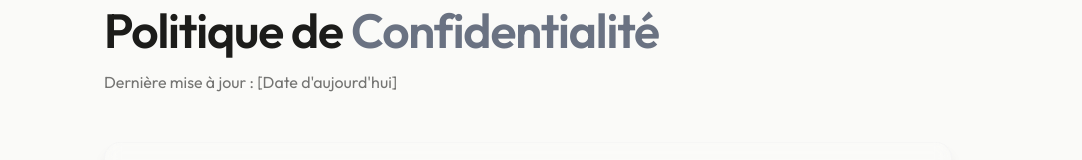
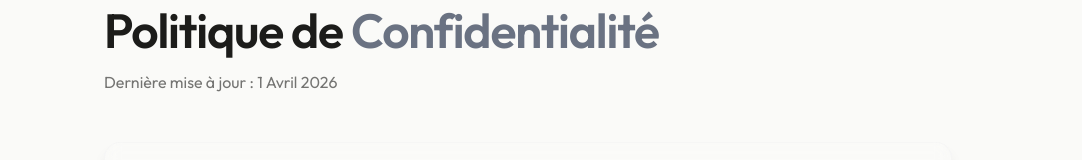
Before and after one commit to SZR693/R.M-Web, a React (Vite) app: page /politique-de-confidentialite in a window 1280 px wide. Shown: the part 170-330 px from the top of the page, without its empty margins (112-1194 px from the left). Built offline with nearby package versions, Linux system fonts and the light colour scheme; no server answers.

Commit message:
Politique

```diff
--- a/src/app/pages/PolitiqueConfidentialite.tsx
+++ b/src/app/pages/PolitiqueConfidentialite.tsx
@@ -6,7 +6,7 @@ export default function PolitiqueConfidentialite() {
       <h1 className="text-4xl md:text-5xl font-extrabold mb-4 tracking-tight">
         Politique de <span className="text-gray-500">Confidentialité</span>
       </h1>
-      <p className="mb-12 opacity-60">Dernière mise à jour : [Date d'aujourd'hui]</p>
+      <p className="mb-12 opacity-60">Dernière mise à jour : 1 Avril 2026</p>
 
       <div className="space-y-8">
         <section className="p-8 rounded-2xl bg-white/5 border border-gray-200/20 shadow-lg backdrop-blur-sm">
```
